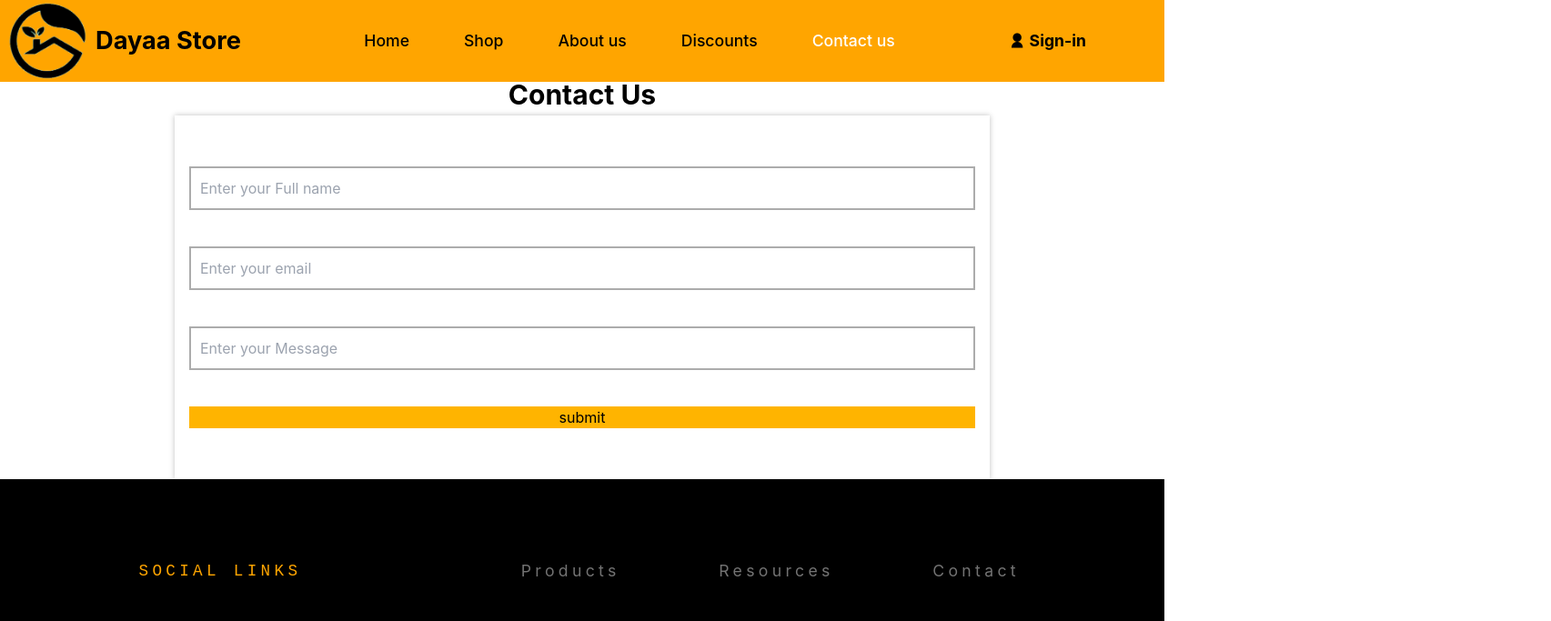
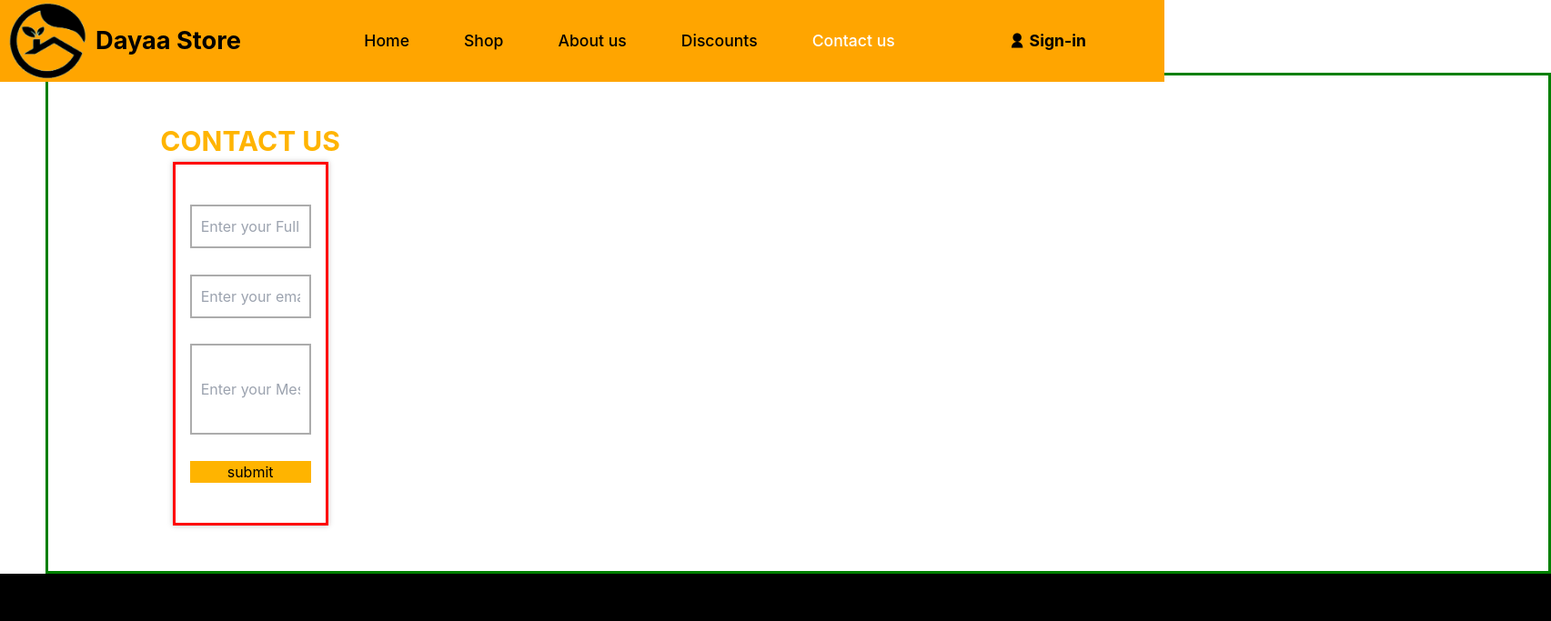
Before and after one commit to shantk705/Real_client_frontend, a React (Create React App) app: page /contactus in a window 1280 px wide. Shown: the top 683 px of the page at 91% size, 1705 px wide, since content can reach past the window. Built offline with nearby package versions, Linux system fonts and the light colour scheme.

Commit message:
add new div,css changes

```diff
--- a/src/Pages/Contactus/contact.css
+++ b/src/Pages/Contactus/contact.css
@@ -1,31 +1,46 @@
-.contact-us{
+.contact-us {
   display: flex;
   flex-direction: column;
   justify-content: center;
   align-items: center;
   width: 70%;
-  margin: 0 auto;
+  margin-top: 50px;
+  margin-right: 100px;
+  margin-left: 100px;
+  margin-bottom: 50px;
 }
 
-.contact-us h1{
+.contact-us h1 {
   font-size: 30px;
   font-weight: bold;
+  color: #ffb400;
 }
-.contact-form{
-  width: 100%;
+.contact-form {
+  border: solid red;
+  width: 70%;
   height: 400px;
   display: flex;
   flex-direction: column;
   justify-content: space-evenly;
-  background: #FFFFFF;
+  background: #ffffff;
   box-shadow: 0px 0px 6px rgba(0, 0, 0, 0.25);
   padding: 2vh;
 }
 
-.contact-form input{
+.contact-form input {
   padding: 10px;
-  border: 2px solid #ACACAC;
+  border: 2px solid #acacac;
+  width: 100%;
 }
-.contact-form button{
-  background: #FFB400;
+.contact-form button {
+  background: #ffb400;
 }
+.message {
+  height: 100px;
+}
+.divplus {
+  margin: 0 auto;
+  margin-left: 50px;
+  border: green solid;
+  padding-right: 1300px;
+}
--- a/src/Pages/Contactus/contact.jsx
+++ b/src/Pages/Contactus/contact.jsx
@@ -1,8 +1,7 @@
-import './contact.css'
+import "./contact.css";
 import axios from "axios";
 import React, { useState, useRef } from "react";
 import emailjs from "@emailjs/browser";
-
 
 const ContactUs = () => {
   const form = useRef();
@@ -64,8 +63,9 @@ const ContactUs = () => {
 
   return (
     <>
+      <div className="divplus">
         <div className="contact-us">
-          <h1>Contact Us</h1>
+          <h1>CONTACT US</h1>
           <form className="contact-form" ref={form} onSubmit={onSubmit}>
             <input
               type="text"
@@ -88,6 +88,7 @@ const ContactUs = () => {
               <div style={{ color: "red" }}>{error}</div>
             )}
             <input
+              className="message"
               type="text"
               name="Message"
               value={Message}
@@ -100,7 +101,9 @@ const ContactUs = () => {
             </button>
           </form>
         </div>
-    </>);
+      </div>
+    </>
+  );
 };
 
 export default ContactUs;
```
Lines whose indentation alone changed are shown as unchanged.
